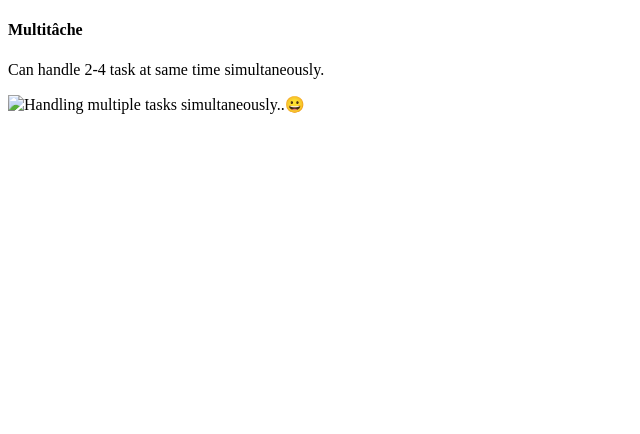
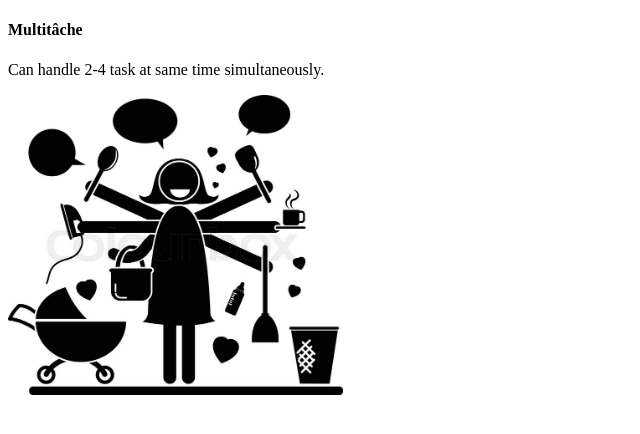
Before and after one commit to 44-563-WebApps-F21/webapps-f21-assignment-3-kundanaSakhamuri98, a plain HTML site: page aboutme.html in a window 1280 px wide. Shown: the whole page, without its empty margins (0-640 px from the left). Drawn offline with Linux system fonts and the light colour scheme.

Commit message:
Updated aboutme.html

```diff
--- a/aboutme.html
+++ b/aboutme.html
@@ -2,6 +2,6 @@
     <body>
         <h4>Multitâche</h4>
         <p>Can handle 2-4 task at same time simultaneously.</p>
-        <img src="mLake" alt="Handling multiple tasks simultaneously..&#128512;">
+        <img src="mLake.jpeg" alt="Multitasking creates a greater demand for cognitive resources, such as attention and working memory. Our brain activates more resources to meet those increased demands&#128540;. Once our brain achieves a higher level of activation, it can use that extra energy in different ways because of cognitive flexibility..." widht="350" height="300">
     </body>
 </html>
```
